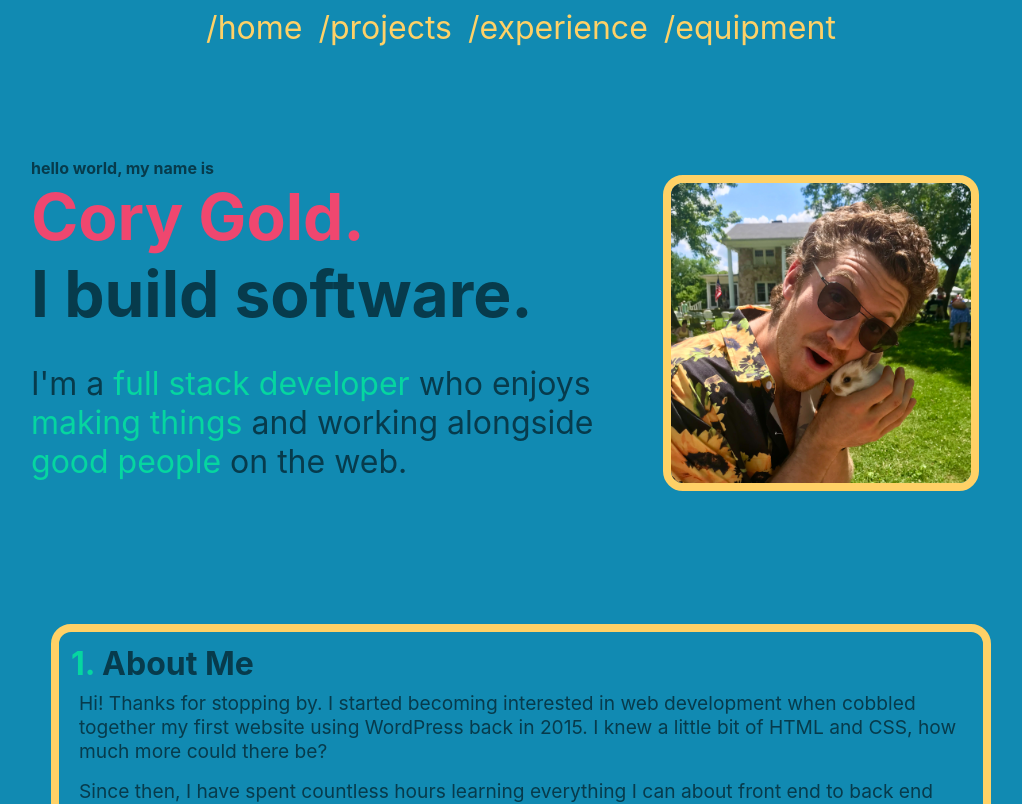
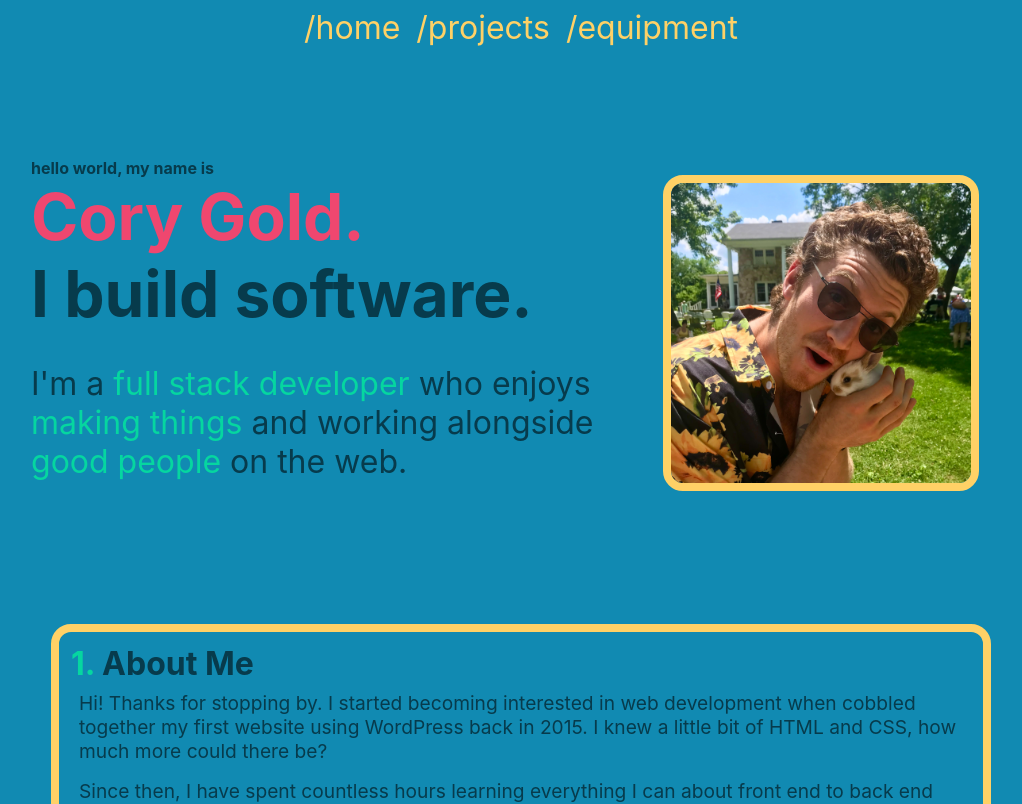
Before and after one commit to corumgold/corygold.dev, a React (Create React App) app: page / in a window 1280 px wide. Shown: the top 804 px of the page, without its empty margins (119-1141 px from the left). Built offline with nearby package versions, Linux system fonts and the light colour scheme.

Commit message:
Remove experinence page

```diff
--- a/src/App.js
+++ b/src/App.js
@@ -1,6 +1,5 @@
 import Nav from "./components/Nav";
 import Home from "./components/Home/Home";
-import ExperiencePage from "./components/ExperiencePage"
 import EquipmentPage from "./components/EquipmentPage"
 import { Routes, Route } from "react-router-dom";
 import ProjectsPage from "./components/ProjectsPage";
@@ -12,7 +11,6 @@ function App() {
       <Routes>
         <Route index element={<Home />} />
         <Route path="projects" element={<ProjectsPage />} />
-        <Route path="experience" element={<ExperiencePage />} />
         <Route path="equipment" element={<EquipmentPage />} />
       </Routes>
     </div>
--- a/src/components/ExperiencePage.js
+++ /dev/null
@@ -1,7 +0,0 @@
-import React from "react";
-
-const Experience = () => {
-  return <h1>/experience</h1>;
-};
-
-export default Experience;
--- a/src/components/Nav.js
+++ b/src/components/Nav.js
@@ -6,7 +6,6 @@ const Nav = () => {
     <nav>
       <Link to="/">/home</Link>
       <Link to="/projects">/projects</Link>
-      <Link to="/experience">/experience</Link>
       <Link to="/equipment">/equipment</Link>
     </nav>
   );
```
